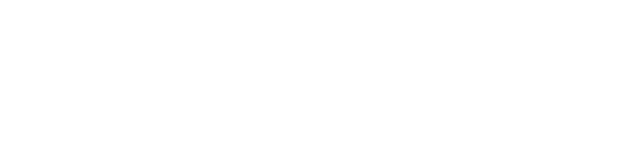
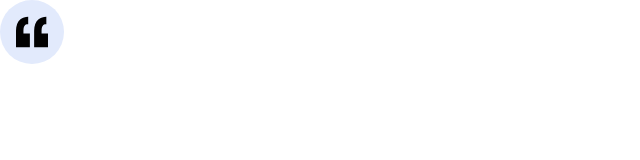
Before and after one commit to bogdanovic-94/cloudSome, a plain HTML site: page index.html in a window 1280 px wide. Shown: the whole page, without its empty margins (0-640 px from the left). Drawn offline with nearby package versions, Linux system fonts and the light colour scheme.

Commit message:
html icon svg

```diff
--- a/index.html
+++ b/index.html
@@ -14,6 +14,11 @@
         <link rel="stylesheet" href="css/style.css">
     </head>
 <body>
+    <span class="icon-container">
+        <svg class="icon">
+            <use xlink:href="imgs/sprites.svg#quote"></use>
+        </svg>
+    </span>
 <!-- lists -->
     <!-- <ul class="list tick--list">
         <li class="list__item">item 1</li>
```
